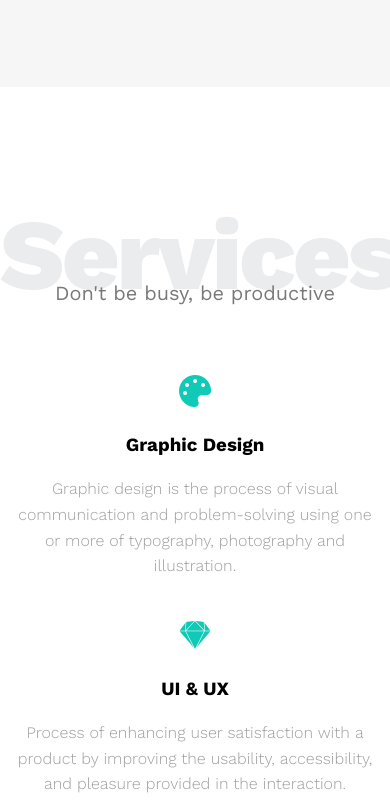
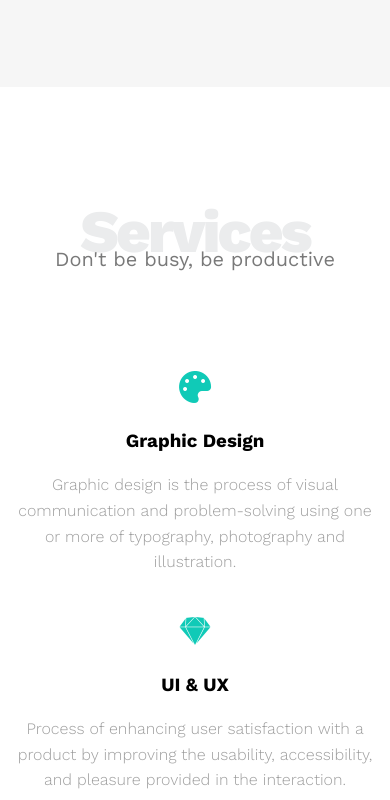
Before and after one commit to MohamedAlmousawi/HTML_and_CSS-Template_One, a plain HTML site: page index.html in a window 390 px wide. Shown: the part 1727-2527 px from the top of the page. Drawn offline with nearby package versions, Linux system fonts and the light colour scheme.

Commit message:
some Edit

```diff
--- a/css/style.css
+++ b/css/style.css
@@ -1,5 +1,7 @@
 /* Start Variables */
+*{
 
+}
 /* End Variables */
 /* Start Global Rules */
 *{
@@ -48,6 +50,11 @@ body{
         flex-direction: column;
        text-align: center ;
     }
+    .services .contian .textgray{
+        font-size: 60px;
+        margin-bottom: 12px;
+    }
+
 }
 /* End Global Rules */
 
@@ -200,12 +207,12 @@ margin-bottom: 0px;
     letter-spacing: -3px;
 }
 .contian{
-    margin: -50px 0 0 0;
+    margin-top: -50px;
     text-align: center;
 }
 .services .pgray{
     color: #797979;
-    margin: -30px 0;
+    margin: -30px 0 0;
     font-size: 20px;
 }
 
--- a/index.html
+++ b/index.html
@@ -64,7 +64,7 @@
     </div>
 <!-- End Features -->
 <!-- Start Services -->
-<div class="services">
+<div class="services" id="services">
             <div class="contian">
         <h2 class="textgray">Services</h2>
         <p class="pgray">Don't be busy, be productive</p>
```
